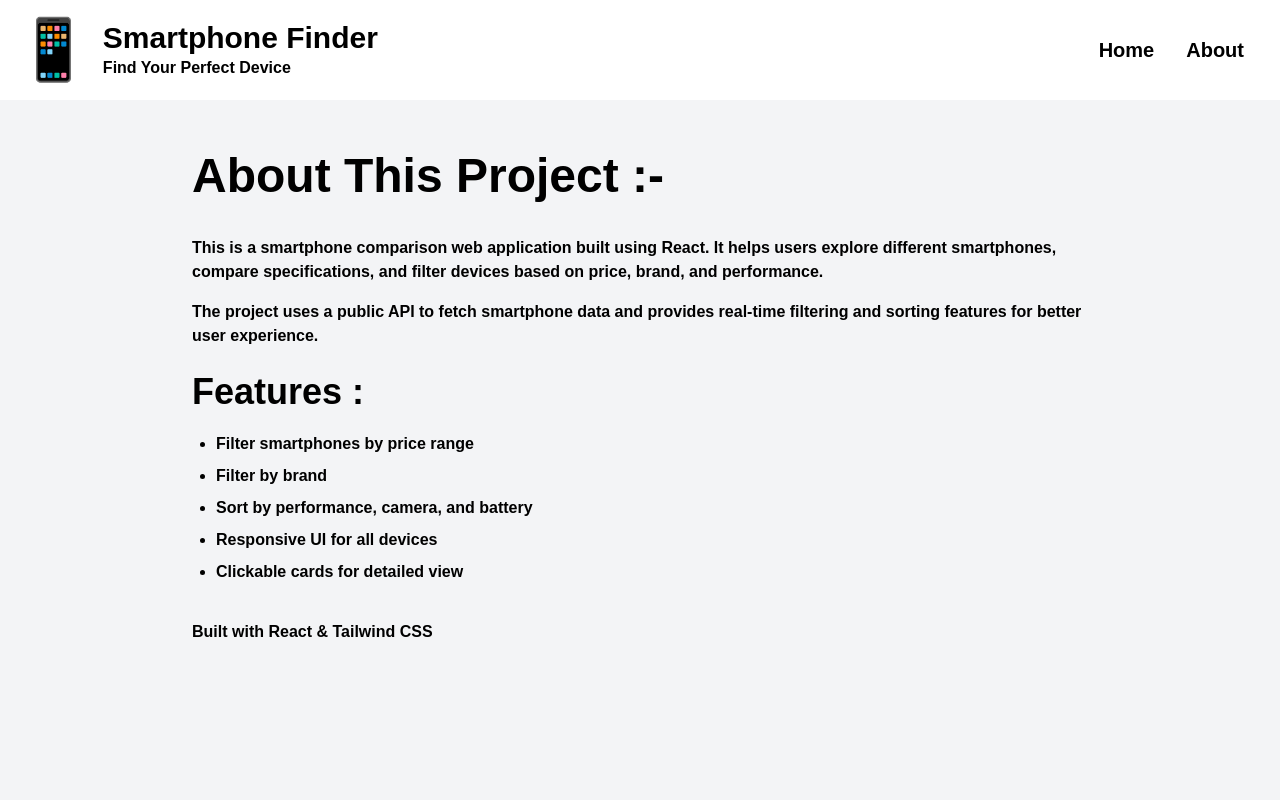
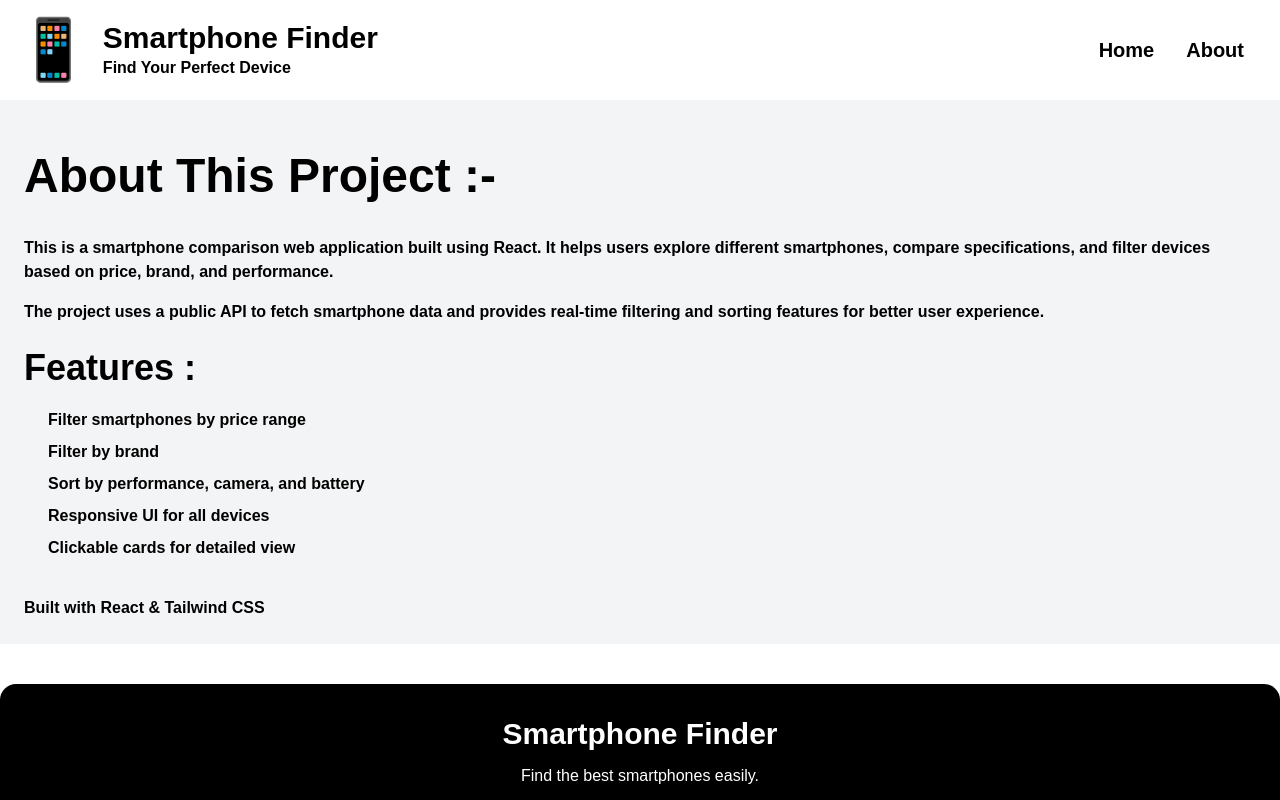
Before and after one commit to yashrajhuntmi7/Smartphone-recommender, a React (Vite) app in the folder project/: page /about in a window 1280 px wide. Shown: the top 800 px of the page. Built offline with nearby package versions, Linux system fonts and the light colour scheme.

Commit message:
cs change

```diff
--- a/project/src/component/About.jsx
+++ b/project/src/component/About.jsx
@@ -4,11 +4,11 @@ import Footer from './Footer'
 
 const About = () => {
   return (
-    <div className="min-h-screen bg-gray-100 flex flex-col">
+    <div className="bg-gray-100 flex flex-col">
 
       <div className="flex-1 p-6 mt-7">
 
-        <div className="max-w-4xl mx-auto">
+        <div className="mx-auto">
 
           <h1 className="text-5xl font-bold mb-9">
             About This Project :-
@@ -29,7 +29,7 @@ const About = () => {
             Features :
           </h2>
 
-          <ul className="list-disc pl-6 space-y-2 font-semibold">
+          <ul className="pl-6 space-y-2 font-semibold">
             <li>Filter smartphones by price range</li>
             <li>Filter by brand</li>
             <li>Sort by performance, camera, and battery</li>
--- a/project/src/component/Cardpop.jsx
+++ b/project/src/component/Cardpop.jsx
@@ -4,7 +4,7 @@ function Cardpop({phone,setSelectedPhone}){
     if (!phone) return null;
     return(
     <div className="fixed inset-0 bg-black/50 flex justify-center items-center">
-        <div className="bg-white p-6 rounded-2xl w-[400px] relative">
+        <div className="bg-white p-6 rounded-2xl relative">
 
         <button
           onClick={() => setSelectedPhone(null)}
```
